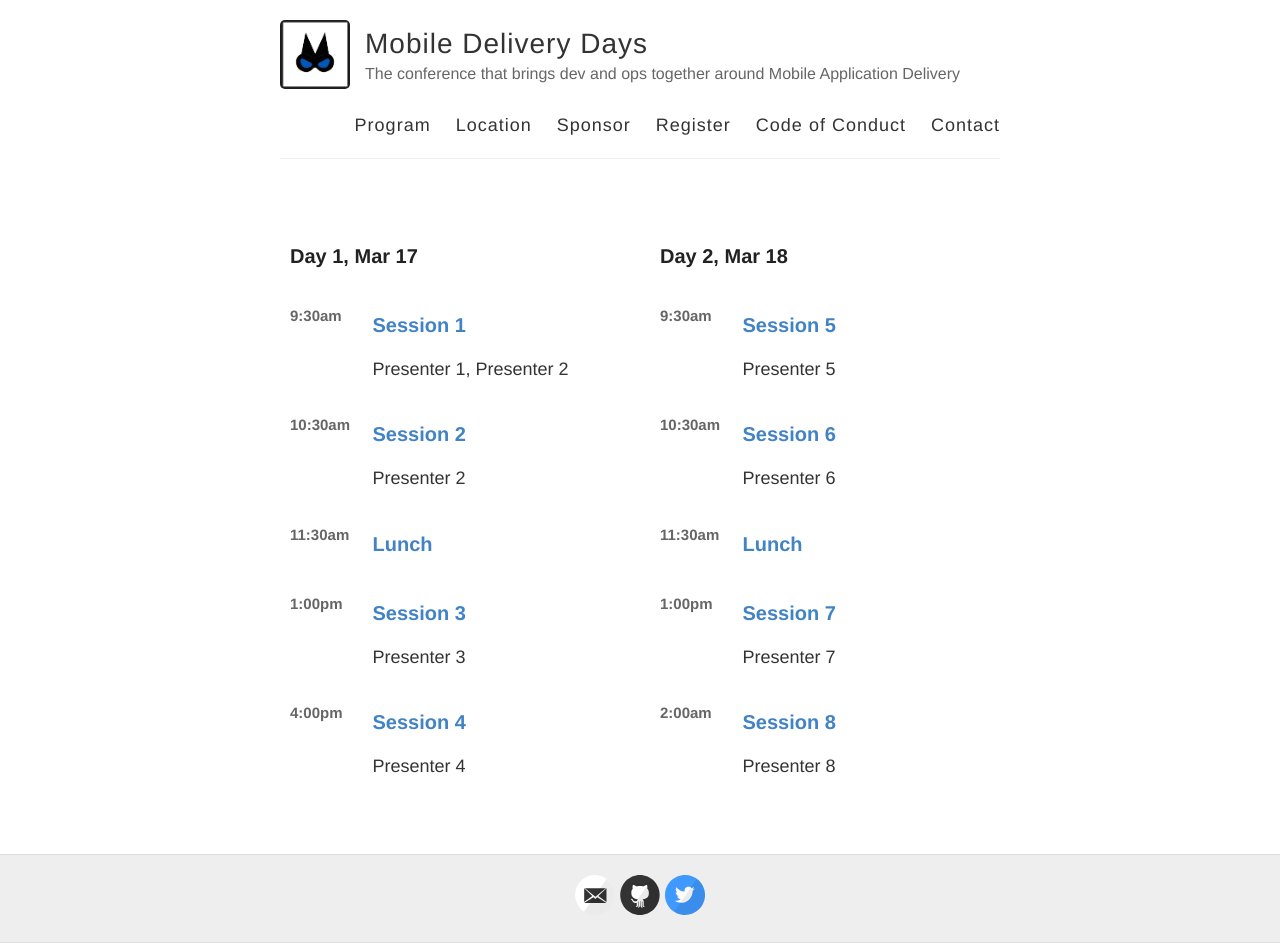
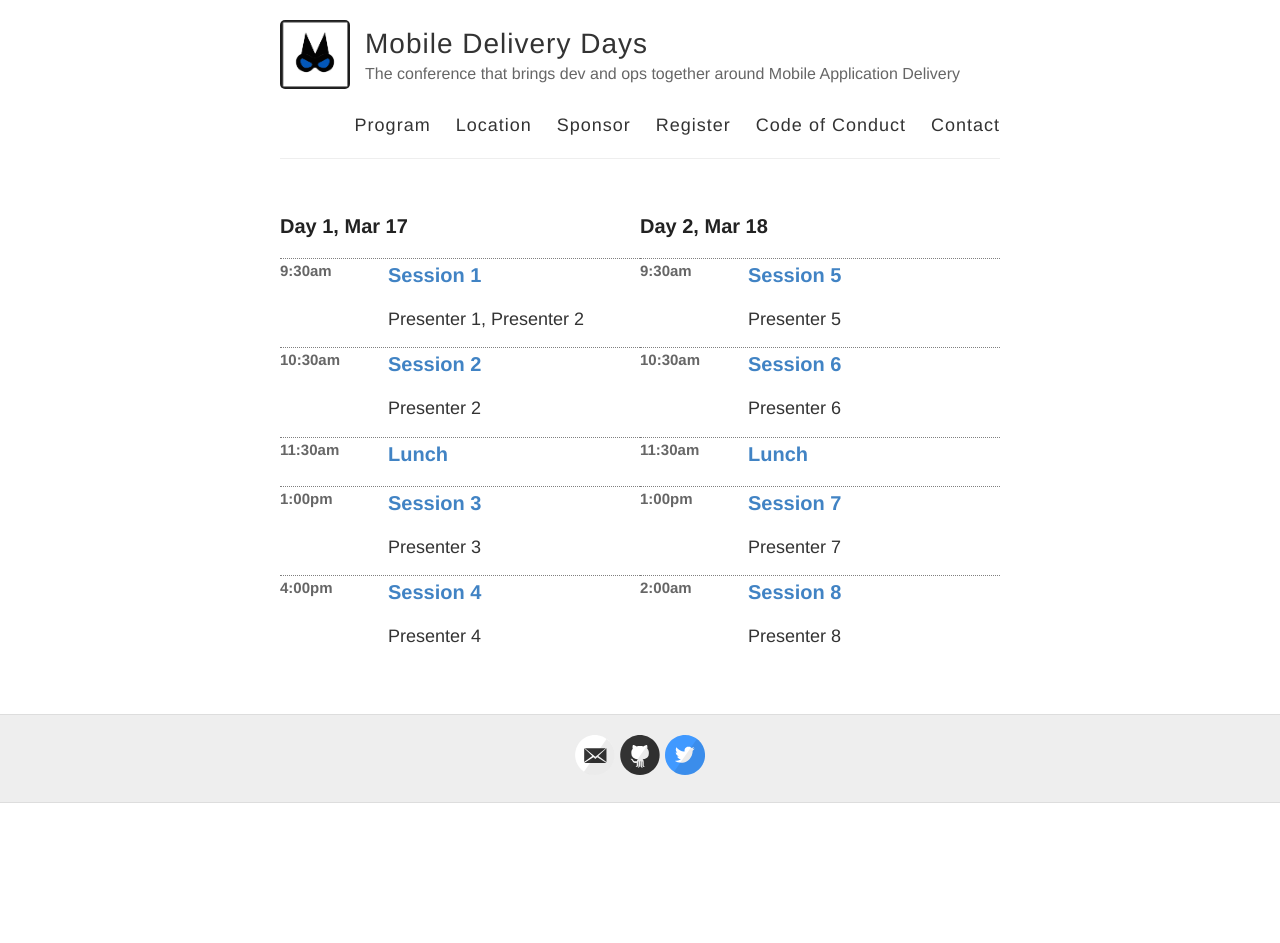
Before and after one commit to mobiledeliverydays/mobiledeliverydays-website, a Jekyll site: the page built from schedule/index.html, in a window 1280 px wide. Built offline with Jekyll 4.4.1, drawn with Linux system fonts in a browser that asks for light colours; Markdown is read by kramdown in place of the engine named in the settings; after the commit the page ends 900 px from its top, so only the background shows below that.

Commit message:
updating layout for schedule to be more responsive on mobile devices

```diff
--- a/_layouts/session-details.html
+++ b/_layouts/session-details.html
@@ -6,7 +6,7 @@
   <p class="meta">Presenters: {{ page.presenters }}</p>
 
   <aside>
-    <p>Presented on {{ page.day }} at {{ page.start }}</p>
+    <p>Presented on {{ page.date | date: "%b %d" }} at {{ page.start }}</p>
 
     <ul class="meta">
       {% if page.slides != null %}
--- a/schedule/index.html
+++ b/schedule/index.html
@@ -1,7 +1,7 @@
 ---
-layout: page
+layout: default
 ---
-<div class="schedule">
+<div id="schedule">
     <section class="day">
     {% assign confDay = '' %}
     {% for post in site.categories.session reversed %}
@@ -11,13 +11,15 @@
       </section>
       <section class="day">
         {% endif %}
-        <h3 class="day-title">Day {{post.day}}, {{day}}</h3>
+        <article>
+          <h3 class="day-title">Day {{post.day}}, {{day}}</h3>
+        </article>
         {% assign confDay = day %}
       {% endif %}
       {% if post.accepted == true %}
-          <article>
-        		<h4 class="time">{{ post.start }}</h4>
-            <div class="session">
+          <article class="session">
+        		<h4 class="session-time">{{ post.start }}</h4>
+            <div class="session-info">
             	<h3><a href="{{ post.permalink }}">{{ post.title }}</a></h3>
 
             	{% if post.presenters != null %}
--- a/style.scss
+++ b/style.scss
@@ -286,24 +286,28 @@
 /**
  * Schedule layout
  */
+@media all and (min-width :500px) {
+  #schedule {
+    display: -ms-flex;
+    display: -webkit-flex;
+    display: flex;
+  }
 
-.schedule {
-  display: -ms-flex;
-  display: -webkit-flex;
-  display: flex;
+  #schedule > .day {
+    width: 50%;
+  }
 }
 
-.schedule > section.day {
-  width: 50%;
-  padding: 10px;
+#schedule h3, #schedule h4 {
+  margin-top:0px;
 }
 
-.schedule > section.day:first-child {
-	margin-right: 20px;
+#schedule article.session {
+  border-bottom:1px dotted grey;
 }
 
-.schedule .time {
-  width: 20%;
+#schedule .session-time {
+  width: 30%;
   float: left;
   margin-right: -100%;
   margin-left: 0%;
@@ -311,17 +315,19 @@
   font-size:15px;
 }
 
-.schedule .session {
-  width: 75%;
+#schedule .session-info {
+  width: 70%;
   float: right;
   margin-left: 0;
   margin-right: 0;
   clear: none;
 }
 
-.schedule article {
+#schedule article {
   clear:both;
 }
+
+
 
 // Settled on moving the import of syntax highlighting to the bottom of the CSS
 // ... Otherwise it really bloats up the top of the CSS file and makes it difficult to find the start
```
